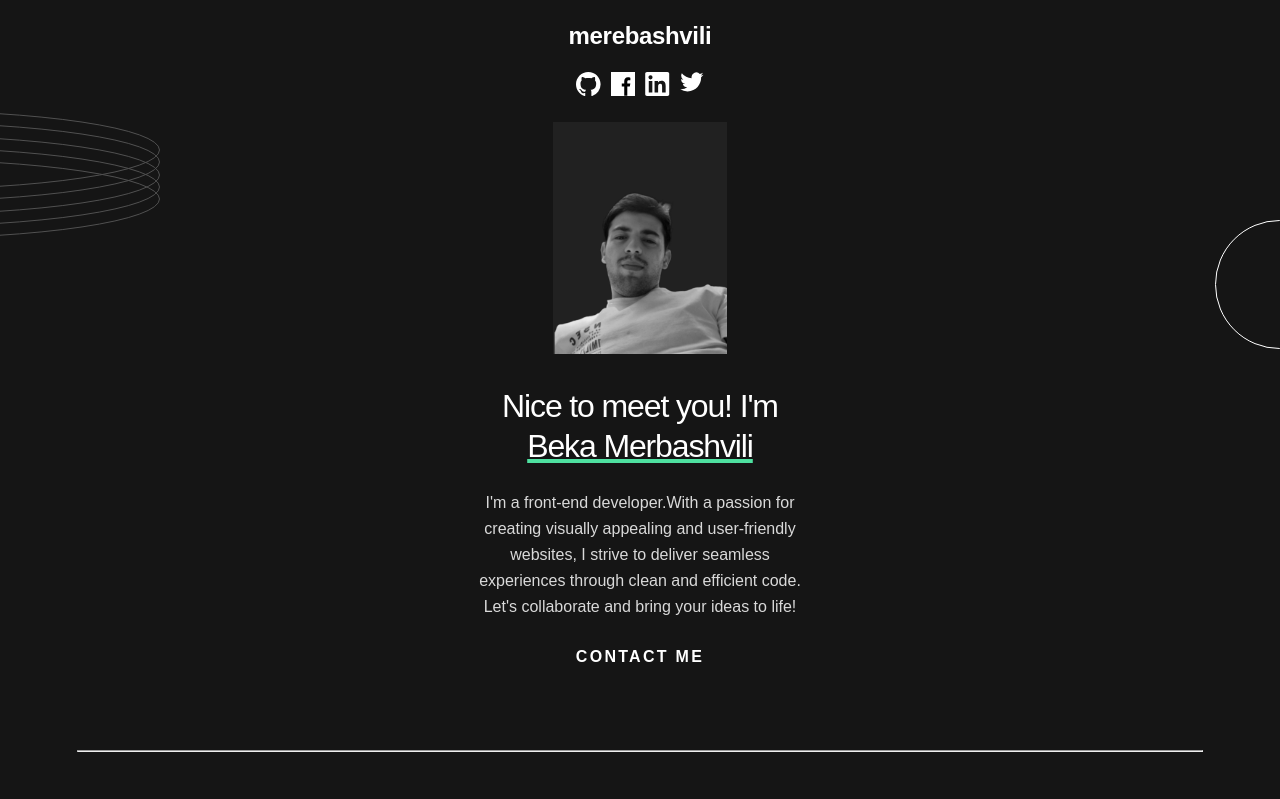
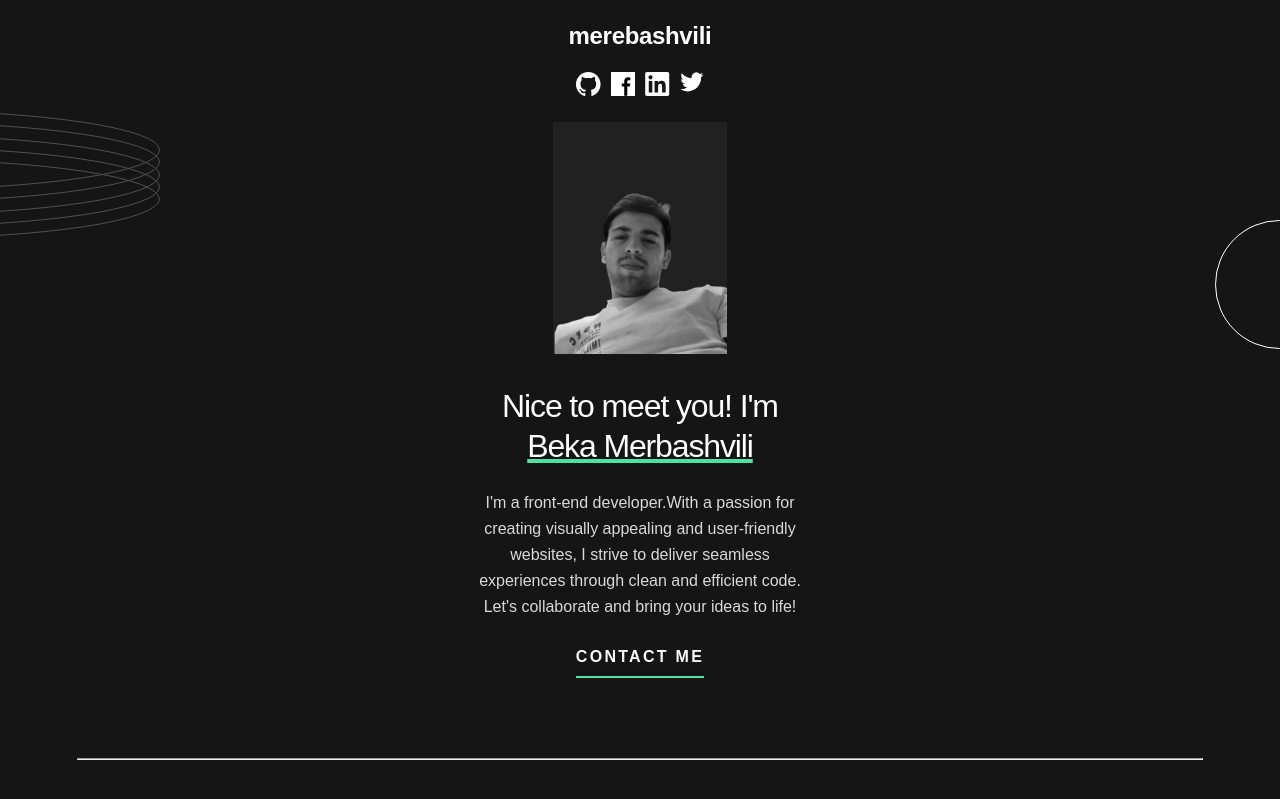
Before and after one commit to Beka-Merebashvili/portfolio, a React (Vite) app: page / in a window 1280 px wide. Shown: the top 799 px of the page. Built offline with nearby package versions, Linux system fonts and the light colour scheme.

Commit message:
corect undeline component styles

```diff
--- a/src/components/Projects.tsx
+++ b/src/components/Projects.tsx
@@ -31,6 +31,7 @@ const ProjectsContainer = styled.div`
     align-items: center;
     .section {
         display: flex;
+        align-items: center;
         gap: 70px;
         margin-bottom: 40px;
     }
--- a/src/styled-components/UnderLine.ts
+++ b/src/styled-components/UnderLine.ts
@@ -8,15 +8,8 @@ const UnderLine = styled.p`
   text-transform: uppercase;
   color: #ffffff;
   position: relative;
-  &::after {
-  content: "";
-  position: absolute;
-  bottom: -10px;
-  left: 0;
-  width: 100%;
-  height: 2px;
-  background-color: #4ee1a0;
-}
+  border-bottom: 2px solid #4ee1a0;
+  padding-bottom: 6px;
 `;
 
 export default UnderLine;
```
